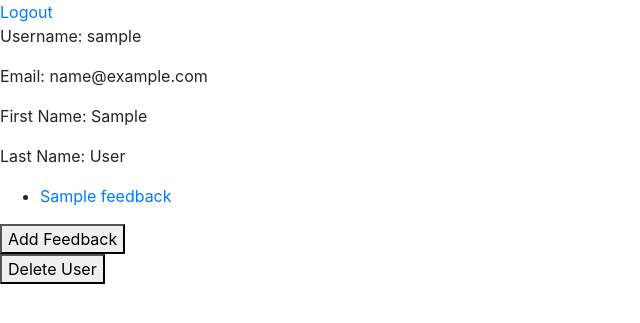
After one commit to wertqyuio/flask-feedback, a Flask app: a page that uses templates/base.html in a window 1280 px wide. The commit adds this page. Shown: the top 323 px of the page, without its empty margins (0-640 px from the left). Run offline with Flask 2, Linux system fonts and the light colour scheme; the visitor is signed in with stand-in values (Sample User, id 1); tables that the repository leaves empty hold one stand-in row (values such as "Sample post"); some libraries are stand-ins or nearby versions.

Commit message:
finished everything before further studies

```diff
--- a/app.py
+++ b/app.py
@@ -1,7 +1,7 @@
-from flask import Flask, request, jsonify, redirect, render_template, session
-from models import User, db, connect_db
+from flask import Flask, redirect, render_template, session
+from models import User, db, connect_db, Feedback
 from flask_debugtoolbar import DebugToolbarExtension
-from forms import RegisterForm, LoginForm
+from forms import RegisterForm, LoginForm, FeedbackForm
 
 
 app = Flask(__name__)
@@ -21,7 +21,7 @@ def index():
     return redirect('/register')
 
 
-@app.route('/register', methods=["GET","POST"])
+@app.route('/register', methods=["GET", "POST"])
 def register():
 
     form = RegisterForm()
@@ -35,17 +35,18 @@ def register():
         first_name = form.first_name.data
         last_name = form.last_name.data
 
-        new_user = User.register(username, password, email, first_name, last_name)
+        new_user = User.register(username, password, email,
+                                 first_name, last_name)
         db.session.add(new_user)
         db.session.commit()
 
-        return redirect('/')
+        return redirect('/login')
 
     else:
         return render_template('register.html', form=form)
 
 
-@app.route('/login', methods=["GET","POST"])
+@app.route('/login', methods=["GET", "POST"])
 def login():
 
     form = LoginForm()
@@ -58,8 +59,8 @@ def login():
         user = User.authenticate(name, pwd)
 
         if user:
-            session["user_id"] = user.username  # keep logged in
-            return redirect("/secret")
+            session["username"] = user.username  # keep logged in
+            return redirect(f'/users/{session["username"]}')
 
         else:
             form.username.errors = ["Bad name/password"]
@@ -67,10 +68,86 @@ def login():
     return render_template('login.html', form=form)
 
 
-@app.route('/secret')
-def secret():
+@app.route('/users/<username>')
+def username(username):
+    if User.check_invalid_login(session, username):
+        return redirect('/login')
 
-    if "user_id" not in session:
-        return redirect('/')
+    user = User.query.get(username)
 
-    return "<body></body>"
+    return render_template("user.html", user=user)
+
+
+@app.route('/logout')
+def logout():
+    if "username" in session:
+        session.pop("username")
+    return redirect('/login')
+
+
+@app.route('/users/<username>/feedback/add', methods=['GET', 'POST'])
+def feedback(username):
+    """ renders feedback form if user is logged in"""
+
+    if User.check_invalid_login(session, username):
+        return redirect('/login')
+
+    form = FeedbackForm()
+
+    if form.validate_on_submit():
+        title = form.title.data
+        content = form.content.data
+
+        new_feedback = Feedback(title=title, content=content,
+                                username=session["username"])
+        db.session.add(new_feedback)
+        db.session.commit()
+        return redirect(f'/users/{session["username"]}')
+    else:
+        return render_template("feedback.html", form=form)
+
+
+@app.route('/feedback/<int:feedback_id>/update', methods=["GET", "POST"])
+def show_feedback(feedback_id):
+    feedback = Feedback.query.get_or_404(feedback_id)
+
+    if User.check_invalid_login(session, username):
+        return redirect('/login')
+
+    form = FeedbackForm(obj=feedback)
+    if form.validate_on_submit():
+        feedback.title = form.title.data
+        feedback.content = form.content.data
+
+        db.session.commit()
+        return redirect(f'/users/{session["username"]}')
+    else:
+        return render_template("edit_feedback.html", form=form,
+                               feedback=feedback)
+
+
+@app.route('/feedback/<int:feedback_id>/delete', methods=['POST'])
+def delete_feedback(feedback_id):
+    feedback = Feedback.query.get_or_404(feedback_id)
+
+    if User.check_invalid_login(session, username):
+        return redirect('/login')
+
+    db.session.delete(feedback)
+    db.session.commit()
+
+    return redirect(f'/users/{session["username"]}')
+
+
+@app.route('/users/<username>/delete')
+def delete_user(username):
+    user = User.query.get_or_404(username)
+
+    if "username" not in session or user.username != session["username"]:
+        return redirect('/login')
+
+    session.pop("username")
+    db.session.delete(user)
+    db.session.commit()
+
+    return redirect('/')
--- a/models.py
+++ b/models.py
@@ -1,9 +1,6 @@
-from flask_wtf import FlaskForm
-from wtforms import StringField, IntegerField, TextAreaField,  BooleanField
-from wtforms.validators import InputRequired, Optional, Email, NumberRange, URL, AnyOf, Length
-from flask_debugtoolbar import DebugToolbarExtension
 from flask_sqlalchemy import SQLAlchemy
 from flask_bcrypt import Bcrypt
+from sqlalchemy.orm import relationship
 
 
 db = SQLAlchemy()
@@ -22,11 +19,22 @@ class User(db.Model):
 
     __tablename__ = "users"
 
-    username = db.Column(db.String(20), unique=True, nullable=False, primary_key=True)
+    username = db.Column(db.String(20), unique=True, nullable=False,
+                         primary_key=True)
     password = db.Column(db.Text, nullable=False)
     email = db.Column(db.String(50), nullable=False)
     first_name = db.Column(db.String(30), nullable=False)
     last_name = db.Column(db.String(30), nullable=False)
+
+    feedback = relationship('Feedback', backref="users",
+                            cascade="all, delete-orphan")
+
+    @classmethod
+    def check_invalid_login(cls, session, username):
+        if "username" not in session or username != session["username"]:
+            return True
+        else:
+            return False
 
     @classmethod
     def register(cls, username, pwd, email, first_name, last_name):
@@ -36,8 +44,8 @@ class User(db.Model):
         hashed_utf8 = hashed.decode("utf8")
 
         # return instance of user w/username and hashed pwd
-        return cls(username=username, password=hashed_utf8, email=email, first_name=first_name, last_name=last_name)
-
+        return cls(username=username, password=hashed_utf8, email=email,
+                   first_name=first_name, last_name=last_name)
 
     @classmethod
     def authenticate(cls, username, pwd):
@@ -51,6 +59,17 @@ class User(db.Model):
         if u and bcrypt.check_password_hash(u.password, pwd):
             # return user instance
             return u
-
         else:
             return False
+
+
+class Feedback(db.Model):
+    ''' Feedbacks table '''
+
+    __tablename__ = "feedback"
+
+    id = db.Column(db.Integer, primary_key=True, autoincrement=True)
+    title = db.Column(db.String(100), nullable=False)
+    content = db.Column(db.Text, nullable=False)
+    username = db.Column(db.String(20), db.ForeignKey('users.username'),
+                         nullable=False)
--- a/templates/base.html
+++ b/templates/base.html
@@ -13,6 +13,10 @@
 </head>
 
 <body>
+   {% if 'username' in session %}
+      <a href="/logout">Logout</a>
+      <br>
+   {% endif %}
    {% block content %}BODY CONTENT GOES HERE{% endblock %}
 </body>
 
--- /dev/null
+++ b/templates/edit_feedback.html
@@ -0,0 +1,6 @@
+{% extends 'feedback.html' %}
+
+{% block subcontent %}
+<button formaction="/feedback/{{feedback.id}}/delete">Delete</button>
+<button formaction="/feedback/{{feedback.id}}/update">Edit</button>
+{% endblock %}
--- /dev/null
+++ b/templates/user.html
@@ -0,0 +1,35 @@
+{% extends 'base.html' %}
+
+{% block title %} User Page{% endblock %}}
+
+{% block content %}
+
+<p>
+    Username: {{user.username}}
+</p>
+<p>
+    Email: {{user.email}}
+</p>
+<p>
+    First Name: {{user.first_name}}
+</p>
+<p>
+    Last Name: {{user.last_name}}
+</p>
+
+<ul>
+{% for feedback in user.feedback %}
+<li>
+    <a href="/feedback/{{feedback.id}}/update">{{feedback.title}}</a>
+</li>
+
+{% endfor %}
+</ul>
+<form action="/users/{{user.username}}/feedback/add">
+    <button type="submit">Add Feedback</button>
+</form>
+<form action="/users/{{user.username}}/delete">
+    <button type="submit">Delete User</button>
+</form>
+
+{% endblock %}
```
Also changed, not shown: forms.py (+15 -8 lines), templates/feedback.html (added, +31 -0 lines), tests.py (+13 -8 lines), 1 other file.
